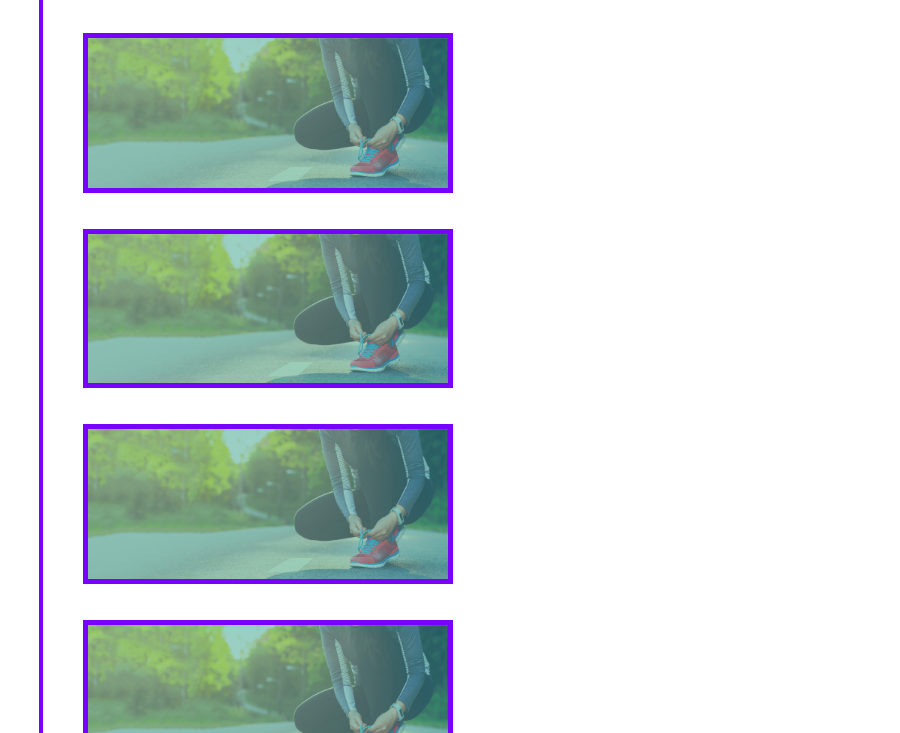
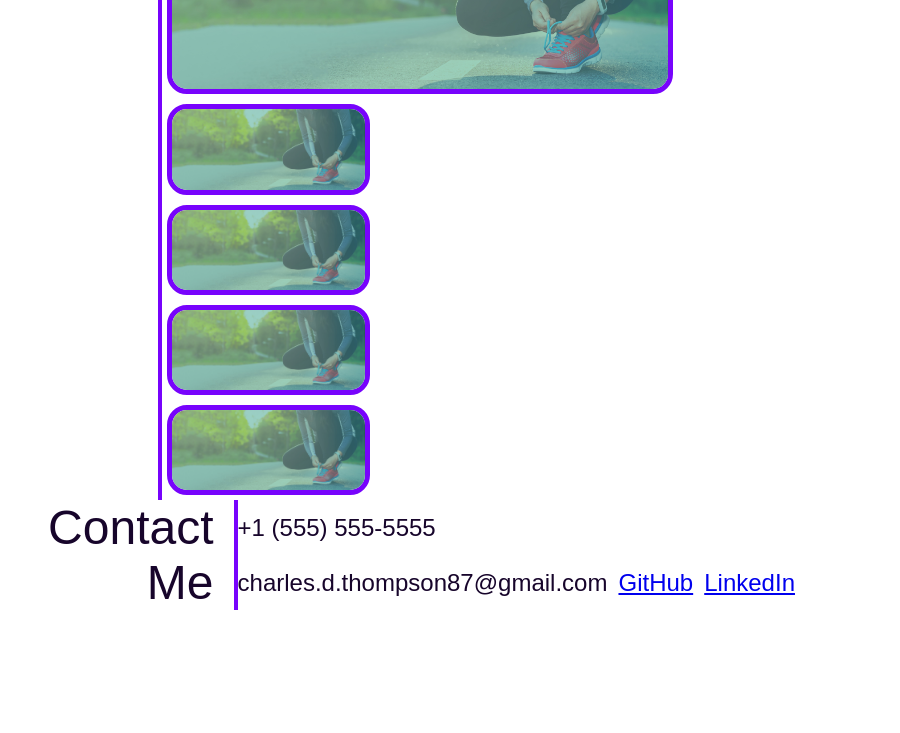
Before and after one commit to soulslurpee/portfolio, a plain HTML site: page index.html in a window 1280 px wide. Shown: the part 818-1551 px from the top of the page, without its empty margins (229-1129 px from the left). After the commit the page ends 1428 px from the top, so only its background shows below. Drawn offline with Linux system fonts and the light colour scheme.

Commit message:
yet more messing around with buttons

```diff
--- a/assets/css/styles.css
+++ b/assets/css/styles.css
@@ -84,24 +84,40 @@ section {
 }
 
 .section-title {
+    display:flex;
+    flex-wrap: wrap;
+    justify-content: flex-end;
     font-size: 48px;
     font-style: bold;
-    justify-content: flex-end;
-    margin: 25px;
-    padding: 0 20px 20px 20px;
-    width: 20%;
+    width: auto;
+    margin-left: 20%;
+    padding-right: 20px;
     border-right: 4px solid var(--primary-color);
     text-align: right;
 }
 
 .section-content {
+    display:flex;
     font-size: 24px;
-    width: 80%;
+    margin-right: 20%;
     flex-wrap: wrap;
     justify-content: space-between;
+    align-items: center;
 }
 
 .section-content div {
+    display: flex;
+    margin-right: 20%;
+    flex-wrap: wrap;
+
+    justify-content: space-between;
+
+}
+
+.section-content p {
+    display: flex;
+    justify-content: space-between;
+    font-size: 24px;
     max-width: 80%;
 
 }
@@ -111,17 +127,20 @@ section {
 }
 
 .largeimg {
-    width: 100%;
-    margin: 15px;
+    display:flex;
+    max-width: max-content;
+    border-radius: 20px;
+    max-width: 100%;
+    margin: 5px;
     border: 5px solid var(--primary-color)
 }
 
 .smallimg {
-    width: 47%;
-    margin: 15px;
-    border: 5px solid var(--primary-color)
+    display: flex;
+    width: max-content;
+    border-radius: 20px;
+    max-width: 40%;
+    margin: 5px;
+    border: 5px solid var(--primary-color);
+
 }
-
-.buttons div {
-    flex-wrap: wrap;
-}
--- a/index.html
+++ b/index.html
@@ -61,11 +61,19 @@
             <p>Work</p>
         </article>
         <article class="section-content">
-            <div class="buttons">
+            <div>
                     <img src="../assets/images/hero-bg.jpg" class="largeimg"/>
+            </div>
+            <div>
                     <img src="../assets/images/hero-bg.jpg" class="smallimg"/>
+            </div>
+            <div>
                     <img src="../assets/images/hero-bg.jpg" class="smallimg"/>
+            </div>
+            <div>
                     <img src="../assets/images/hero-bg.jpg" class="smallimg"/>
+            </div>
+            <div>
                     <img src="../assets/images/hero-bg.jpg" class="smallimg"/>
             </div>
         </article>
@@ -76,7 +84,23 @@
             <p>Contact Me</p>
         </article>
         <article class="section-content">
-            contact info
+            <p>
+                +1 (555) 555-5555
+            </p>
+            <p>
+                charles.d.thompson87@gmail.com
+            </p>
+            <p>
+            <a href="https://github.com/soulslurpee/">
+                GitHub
+            </a>
+            </p>
+            </a>
+            <p>
+                <a href="https://www.linkedin.com/in/charles-thompson-87a524226/">
+                    LinkedIn
+                </a>
+            </p>
         </article>
     </section>
 </body>
```
